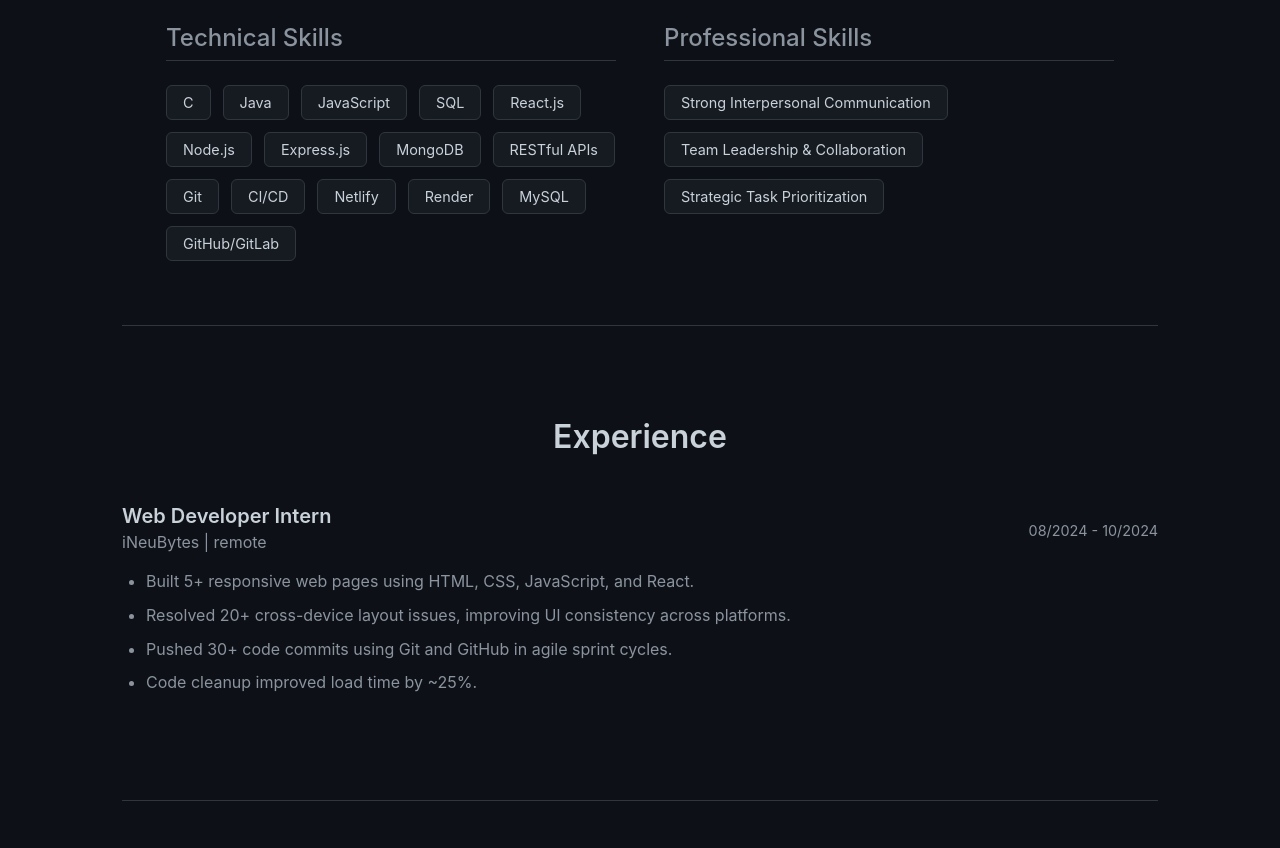
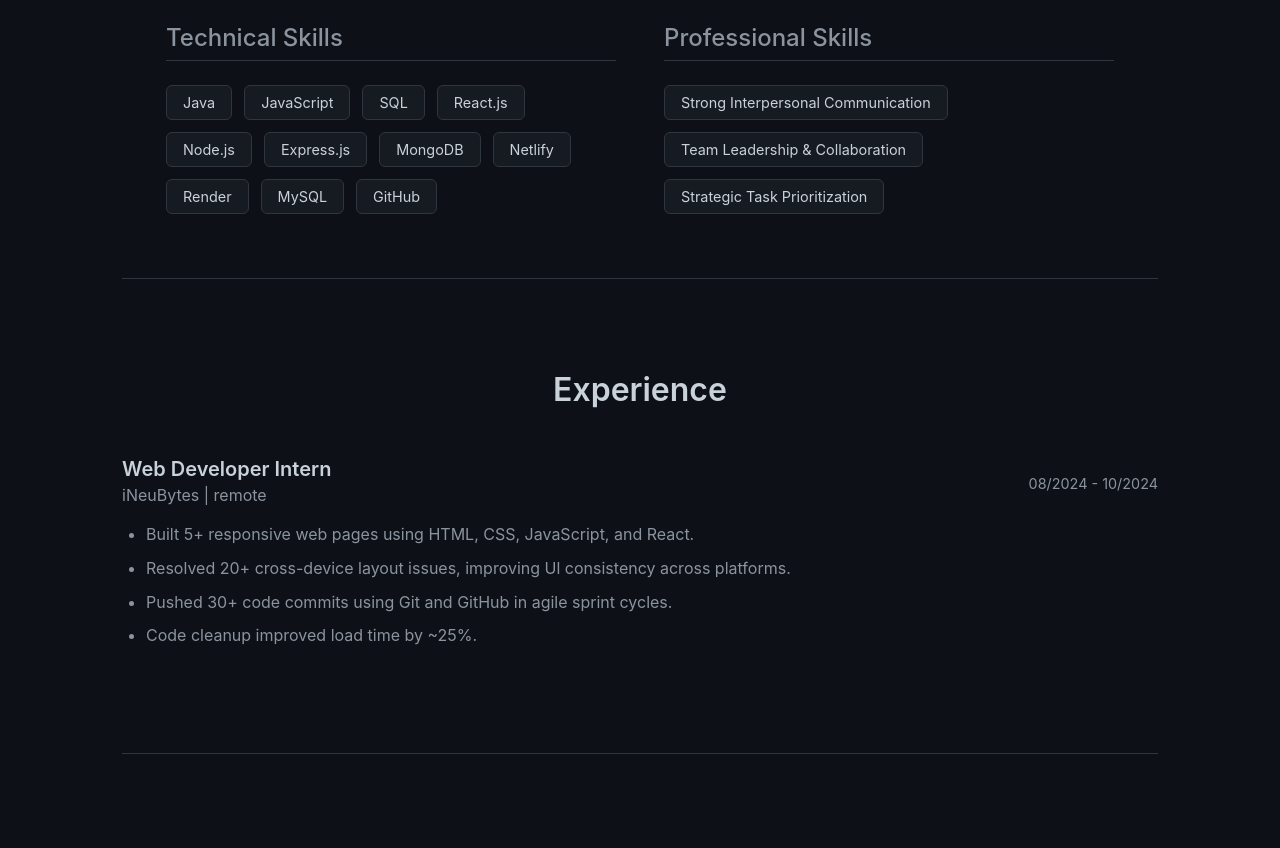
Before and after one commit to Narayan0918/react-portfolio, a React (Vite) app in the folder narayan-dubey-portfolio/: page / in a window 1280 px wide. Shown: the part 1140-1988 px from the top of the page. Built offline with nearby package versions, Linux system fonts and the light colour scheme.

Commit message:
updated details like links to github and linkedin

```diff
--- a/narayan-dubey-portfolio/src/portfolioData.js
+++ b/narayan-dubey-portfolio/src/portfolioData.js
@@ -10,14 +10,14 @@ export const portfolioData = {
     phone: "7007344437",
     location: "Bhadohi, UP",
     socials: {
-      github: "#", // Replace # with your actual GitHub link
-      linkedin: "#", // Replace # with your actual LinkedIn link
+      github: "https://github.com/Narayan0918", // Replace # with your actual GitHub link
+      linkedin: "https://www.linkedin.com/in/narayan-raj-dubey-191bb6223", // Replace # with your actual LinkedIn link
     },
   },
   skills: {
     technical: [
-      "C", "Java", "JavaScript", "SQL", "React.js", "Node.js", "Express.js",
-      "MongoDB", "RESTful APIs", "Git", "CI/CD", "Netlify", "Render", "MySQL", "GitHub/GitLab",
+      "Java", "JavaScript", "SQL", "React.js", "Node.js", "Express.js",
+      "MongoDB", "Netlify", "Render", "MySQL", "GitHub",
     ],
     professional: [
       "Strong Interpersonal Communication", "Team Leadership & Collaboration", "Strategic Task Prioritization",
@@ -43,14 +43,14 @@ export const portfolioData = {
       techStack: "MERN Stack",
       description:
         "Engineered a full-stack platform enabling users to book verified local service workers. Implemented secure, role-based authentication and real-time messaging, increasing user engagement by 30%.",
-      link: "#", // Replace # with your project link
+      link: "https://service-provider-jzwr.onrender.com/", // Replace # with your project link
     },
     {
       title: "E-commerce Web App",
       techStack: "JavaScript, HTML, CSS",
       description:
         "Built a responsive e-commerce interface with category filtering, product modals, and client-side search, achieving sub-2.5 second load times and enhanced SEO.",
-      link: "#", // Replace # with your project link
+      link: "https://narayan0918.github.io/Bottle-landing-page/", // Replace # with your project link
     },
   ],
   education: [
```
